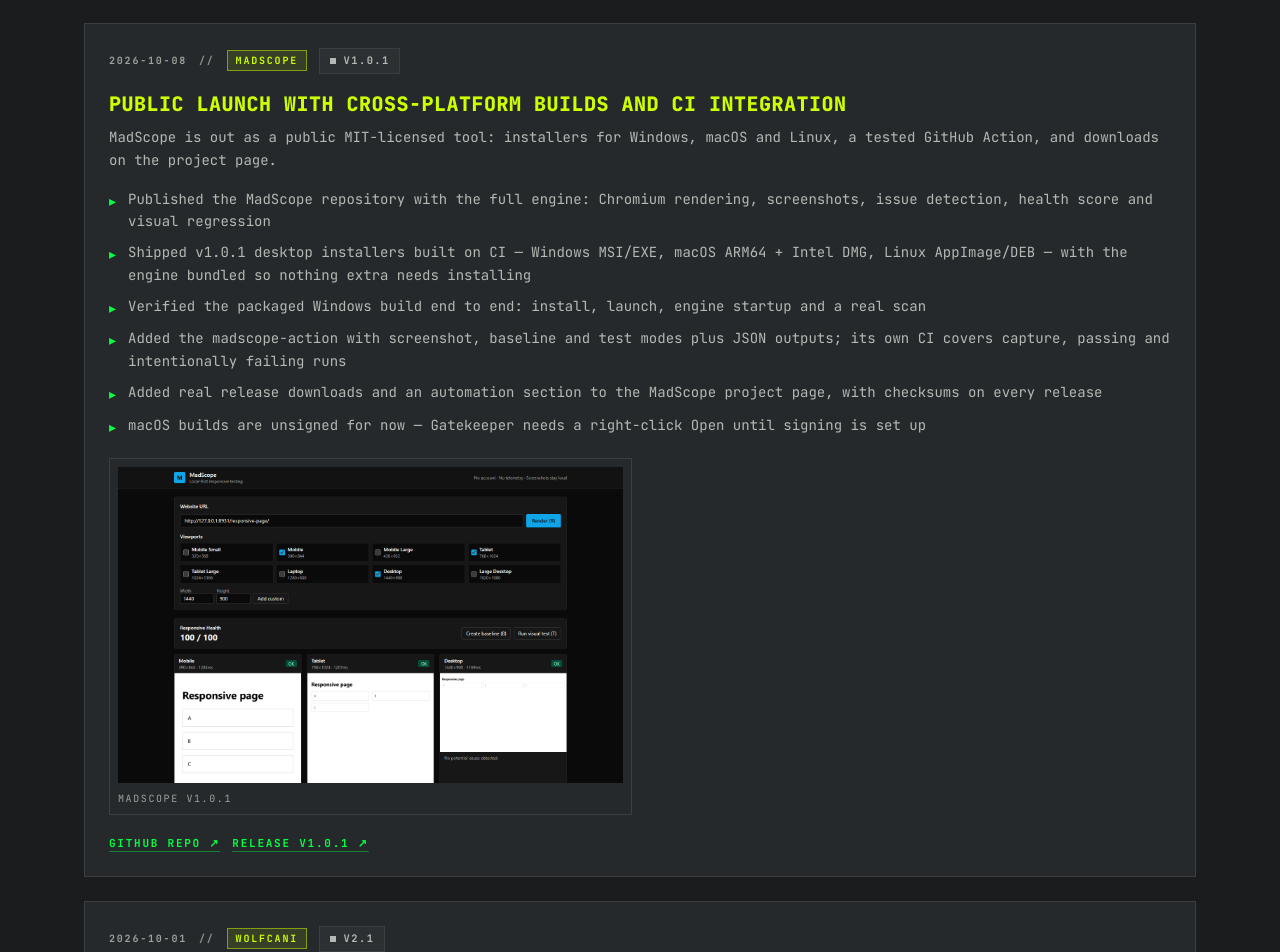
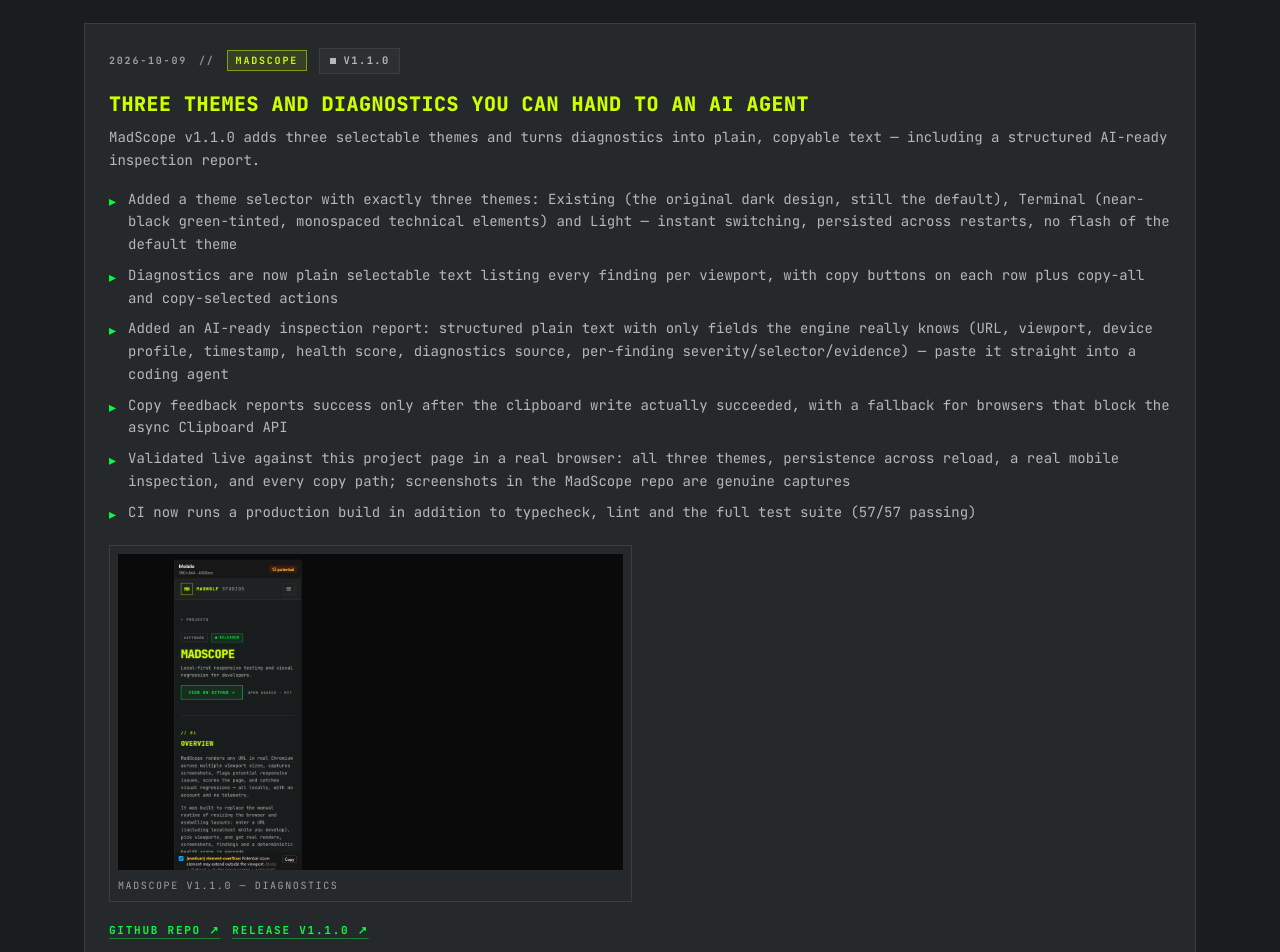
Before and after one commit to MadalinWolf/madwolfstudios, a React (Vite) app: page / in a window 1280 px wide. Shown: the part 2220-3172 px from the top of the page. Built offline with nearby package versions, Linux system fonts and the light colour scheme.

Commit message:
feat(madscope): v1.1.0 — themes and shareable diagnostics, new screenshots

```diff
--- a/src/data/devLog.ts
+++ b/src/data/devLog.ts
@@ -64,6 +64,35 @@
 
 /** Published entries, newest first. Add yours here. */
 export const DEV_LOG: DevLogEntry[] = [
+  {
+    id: 'madscope-v1-1-0-themes-diagnostics',
+    date: '2026-10-09',
+    project: 'MADSCOPE',
+    projectSlug: 'madscope',
+    version: 'v1.1.0',
+    title: 'Three themes and diagnostics you can hand to an AI agent',
+    summary:
+      'MadScope v1.1.0 adds three selectable themes and turns diagnostics into plain, copyable text — including a structured AI-ready inspection report.',
+    details: [
+      'Added a theme selector with exactly three themes: Existing (the original dark design, still the default), Terminal (near-black green-tinted, monospaced technical elements) and Light — instant switching, persisted across restarts, no flash of the default theme',
+      'Diagnostics are now plain selectable text listing every finding per viewport, with copy buttons on each row plus copy-all and copy-selected actions',
+      'Added an AI-ready inspection report: structured plain text with only fields the engine really knows (URL, viewport, device profile, timestamp, health score, diagnostics source, per-finding severity/selector/evidence) — paste it straight into a coding agent',
+      'Copy feedback reports success only after the clipboard write actually succeeded, with a fallback for browsers that block the async Clipboard API',
+      'Validated live against this project page in a real browser: all three themes, persistence across reload, a real mobile inspection, and every copy path; screenshots in the MadScope repo are genuine captures',
+      'CI now runs a production build in addition to typecheck, lint and the full test suite (57/57 passing)',
+    ],
+    images: [
+      {
+        src: '/screenshots/madscope-mobile-diagnostics.png',
+        alt: 'MadScope mobile inspection — real diagnostics with copy controls and the AI-ready report button',
+        caption: 'MADSCOPE v1.1.0 — DIAGNOSTICS',
+      },
+    ],
+    links: [
+      { label: 'GITHUB REPO', url: 'https://github.com/MadalinWolf/MadScope' },
+      { label: 'RELEASE v1.1.0', url: 'https://github.com/MadalinWolf/MadScope/releases/tag/v1.1.0' },
+    ],
+  },
   {
     id: 'madscope-v1-0-1-launch',
     date: '2026-10-08',
--- a/src/data/projects.ts
+++ b/src/data/projects.ts
@@ -216,17 +216,17 @@
     seoDescription:
       'MadScope is a local-first responsive website testing and visual regression tool built with Playwright, Chromium, React, TypeScript and Tauri. Free and open source (MIT).',
     links: [{ label: 'VIEW ON GITHUB', url: 'https://github.com/MadalinWolf/MadScope' }],
-    releaseVersion: 'v1.0.1',
-    releaseUrl: 'https://github.com/MadalinWolf/MadScope/releases/tag/v1.0.1',
+    releaseVersion: 'v1.1.0',
+    releaseUrl: 'https://github.com/MadalinWolf/MadScope/releases/tag/v1.1.0',
     actionUrl: 'https://github.com/MadalinWolf/madscope-action',
     applicationCategory: 'DeveloperApplication',
     downloads: [
-      { os: 'Windows', arch: 'x64', label: 'MSI installer', url: 'https://github.com/MadalinWolf/MadScope/releases/download/v1.0.1/MadScope-1.0.1-windows-x64.msi' },
-      { os: 'Windows', arch: 'x64', label: 'Setup wizard (EXE)', url: 'https://github.com/MadalinWolf/MadScope/releases/download/v1.0.1/MadScope-1.0.1-windows-x64-setup.exe' },
-      { os: 'macOS', arch: 'Apple Silicon', label: 'DMG', url: 'https://github.com/MadalinWolf/MadScope/releases/download/v1.0.1/MadScope-1.0.1-macos-arm64.dmg', note: 'Unsigned: right-click → Open on first launch.' },
-      { os: 'macOS', arch: 'Intel', label: 'DMG', url: 'https://github.com/MadalinWolf/MadScope/releases/download/v1.0.1/MadScope-1.0.1-macos-x64.dmg', note: 'Unsigned: right-click → Open on first launch.' },
-      { os: 'Linux', arch: 'x64', label: 'AppImage', url: 'https://github.com/MadalinWolf/MadScope/releases/download/v1.0.1/MadScope-1.0.1-linux-x64.AppImage', note: 'Portable: chmod +x, then run.' },
-      { os: 'Linux', arch: 'x64', label: 'DEB package', url: 'https://github.com/MadalinWolf/MadScope/releases/download/v1.0.1/MadScope-1.0.1-linux-x64.deb', note: 'Debian / Ubuntu.' },
+      { os: 'Windows', arch: 'x64', label: 'MSI installer', url: 'https://github.com/MadalinWolf/MadScope/releases/download/v1.1.0/MadScope-1.1.0-windows-x64.msi' },
+      { os: 'Windows', arch: 'x64', label: 'Setup wizard (EXE)', url: 'https://github.com/MadalinWolf/MadScope/releases/download/v1.1.0/MadScope-1.1.0-windows-x64-setup.exe' },
+      { os: 'macOS', arch: 'Apple Silicon', label: 'DMG', url: 'https://github.com/MadalinWolf/MadScope/releases/download/v1.1.0/MadScope-1.1.0-macos-arm64.dmg', note: 'Unsigned: right-click → Open on first launch.' },
+      { os: 'macOS', arch: 'Intel', label: 'DMG', url: 'https://github.com/MadalinWolf/MadScope/releases/download/v1.1.0/MadScope-1.1.0-macos-x64.dmg', note: 'Unsigned: right-click → Open on first launch.' },
+      { os: 'Linux', arch: 'x64', label: 'AppImage', url: 'https://github.com/MadalinWolf/MadScope/releases/download/v1.1.0/MadScope-1.1.0-linux-x64.AppImage', note: 'Portable: chmod +x, then run.' },
+      { os: 'Linux', arch: 'x64', label: 'DEB package', url: 'https://github.com/MadalinWolf/MadScope/releases/download/v1.1.0/MadScope-1.1.0-linux-x64.deb', note: 'Debian / Ubuntu.' },
     ],
     overview: [
       'MadScope renders any URL in real Chromium across multiple viewport sizes, captures screenshots, flags potential responsive issues, scores the page, and catches visual regressions — all locally, with no account and no telemetry.',
@@ -234,7 +234,7 @@
       'The same core engine powers three surfaces: a desktop UI, a command-line interface for terminals and CI, and a local render server. Baselines saved today can be re-tested tomorrow — or on every pull request — with pixel-level diffs and a pass/fail exit code.',
     ],
     statusNote:
-      'MadScope v1.0.1 is released as free open-source software (MIT) at github.com/MadalinWolf/MadScope, with installers for Windows, macOS (ARM64 + Intel) and Linux. The core engine, desktop UI, CLI, visual regression and automated tests all work today. Next up: parallel viewport rendering, Firefox/WebKit engines and notarized macOS builds.',
+      'MadScope v1.1.0 is released as free open-source software (MIT) at github.com/MadalinWolf/MadScope, with installers for Windows, macOS (ARM64 + Intel) and Linux. New in this release: three selectable themes (Existing, Terminal, Light) with persistence, and diagnostics you can select and copy — including an AI-ready inspection report for handing findings to a coding agent. Next up: parallel viewport rendering, Firefox/WebKit engines and notarized macOS builds.',
     features: [
       { name: 'Real Chromium rendering', state: 'implemented', note: 'Playwright + Chromium with a dedicated browser context per viewport (device scale, isMobile, touch)' },
       { name: '8 viewport presets + custom sizes', state: 'implemented', note: 'Mobile Small 320×568 up to Large Desktop 1920×1080, plus any custom width/height' },
@@ -246,7 +246,9 @@
       { name: 'Baselines + regression tests', state: 'implemented', note: 'Save baselines, re-test later or in CI with changed-pixel percentage and exit codes' },
       { name: 'CLI for terminal + CI', state: 'implemented', note: 'madscope screenshot / baseline / test / config — same engine as the desktop app' },
       { name: 'GitHub Action', state: 'implemented', note: 'Docker action with screenshot/baseline/test modes and JSON outputs; self-tested in CI, Marketplace listing pending' },
-      { name: 'Native installers', state: 'implemented', note: 'v1.0.1: Windows MSI/EXE, macOS ARM64 + Intel DMG, Linux AppImage/DEB built on CI' },
+      { name: 'Native installers', state: 'implemented', note: 'v1.1.0: Windows MSI/EXE, macOS ARM64 + Intel DMG, Linux AppImage/DEB built on CI' },
+      { name: 'Three themes', state: 'implemented', note: 'Existing (default), Terminal and Light — instant switching, persisted across restarts, all colors driven by CSS custom properties' },
+      { name: 'Shareable diagnostics + AI-ready report', state: 'implemented', note: 'Selectable, copyable findings with copy-all/copy-selected, plus a structured plain-text inspection report for handing to an AI coding agent' },
       { name: 'Type-safe configuration', state: 'implemented', note: 'madscope.config.ts with validation and human-readable errors' },
       { name: 'Breakpoint ruler', state: 'implemented', note: 'Common breakpoints shown under every scan' },
       { name: 'Authenticated sessions', state: 'planned', note: 'Storage state / cookies with secret redaction' },
@@ -285,11 +287,21 @@
         alt: 'MadScope visual comparison — side-by-side, overlay opacity and before/after slider between viewport renders',
         caption: 'VISUAL COMPARISON',
       },
+      {
+        src: '/screenshots/madscope-mobile-diagnostics.png',
+        alt: 'MadScope mobile inspection — real diagnostics listed per viewport with copy controls and an AI-ready report button',
+        caption: 'DIAGNOSTICS + AI REPORT (v1.1.0)',
+      },
+      {
+        src: '/screenshots/madscope-existing-theme.png',
+        alt: 'MadScope Existing theme — the original dark design, now selectable as one of three themes',
+        caption: 'EXISTING THEME (v1.1.0)',
+      },
     ],
     hero: {
       src: '/screenshots/madscope-overview.png',
       alt: 'MadScope main interface — a responsive scan at mobile, tablet and desktop sizes with health score 100/100',
-      caption: 'MADSCOPE v1.0.1',
+      caption: 'MADSCOPE v1.1.0',
     },
     showcase: [
       {
```
Also changed, not shown: public/screenshots/madscope-existing-theme.png (added), public/screenshots/madscope-mobile-diagnostics.png (added).
